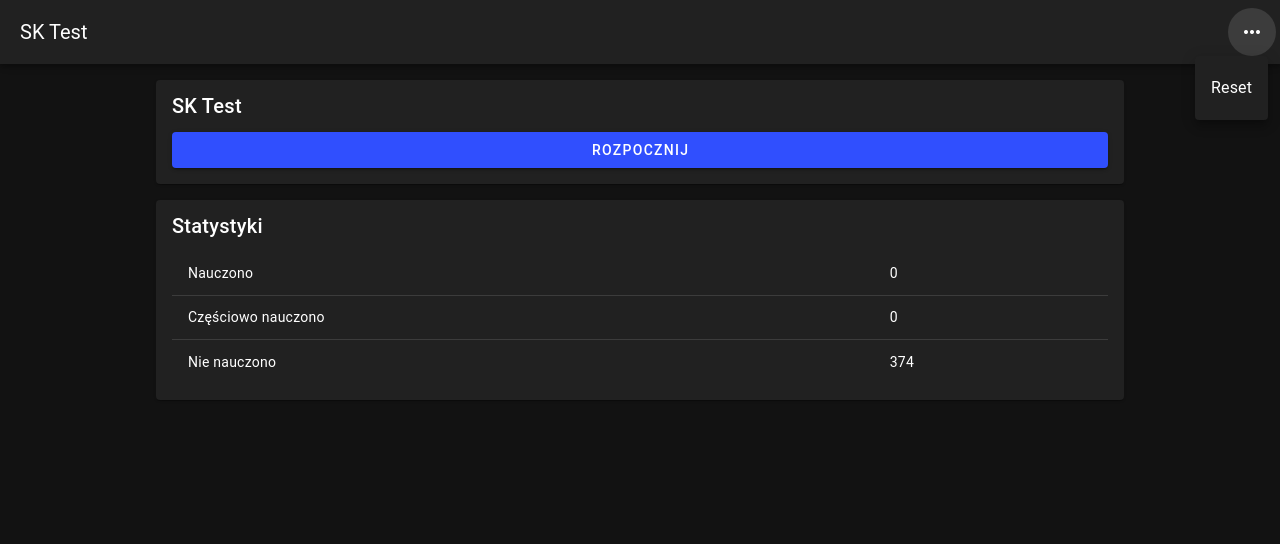
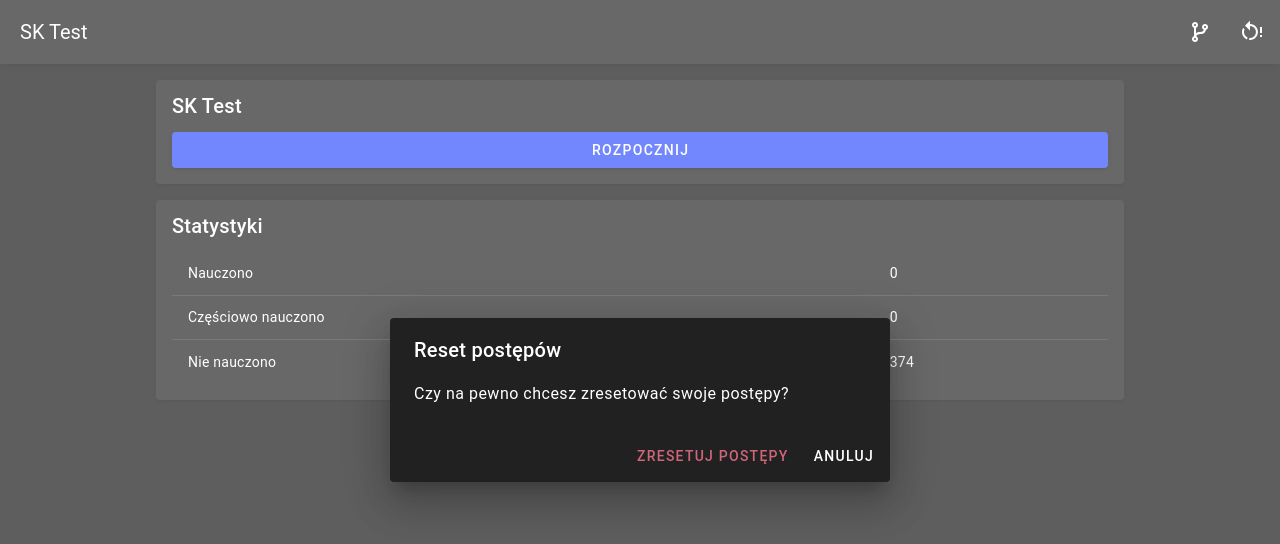
Before and after one commit to jakubmeysner/pwr-cn-lec-test, a Vue app: page / in a window 1280 px wide. Both pictures are taken after a click on the button "Zresetuj postępy". Shown: the top 544 px of the page. Built offline with nearby package versions, Linux system fonts and the light colour scheme.

Commit message:
Add source code link, add progress reset confirmation dialog

```diff
--- a/src/components/Options.vue
+++ b/src/components/Options.vue
@@ -1,20 +1,49 @@
 <script lang="ts" setup>
 import { useStore } from "@/stores/store"
+import { ref } from "vue"
 
 const store = useStore()
+const resetDialog = ref(false)
+
+function reset() {
+    store.$reset()
+    resetDialog.value = false
+}
 </script>
 
 <template>
-    <v-btn icon>
-        <v-icon>mdi-dots-horizontal</v-icon>
+    <v-btn
+        icon="mdi-source-branch"
+        title="Kod źrodłowy"
+        href="https://github.com/jakubmeysner/pwr-cn-lec-test"
+        target="_blank"
+        rel="noopener noreferrer"
+        class="mr-1"
+    />
 
-        <v-menu activator="parent">
-            <v-list>
-                <v-list-item
-                    title="Reset"
-                    @click="store.$reset()"
-                />
-            </v-list>
-        </v-menu>
+    <v-btn icon title="Zresetuj postępy">
+        <v-icon>mdi-restart-alert</v-icon>
+
+        <v-dialog activator="parent" v-model="resetDialog" max-width="500">
+            <v-card
+                title="Reset postępów"
+                text="Czy na pewno chcesz zresetować swoje postępy?"
+            >
+                <template #actions>
+                    <v-spacer />
+
+                    <v-btn
+                        text="Zresetuj postępy"
+                        color="error"
+                        @click="reset"
+                    />
+
+                    <v-btn
+                        text="Anuluj"
+                        @click="resetDialog = false"
+                    />
+                </template>
+            </v-card>
+        </v-dialog>
     </v-btn>
 </template>
```
